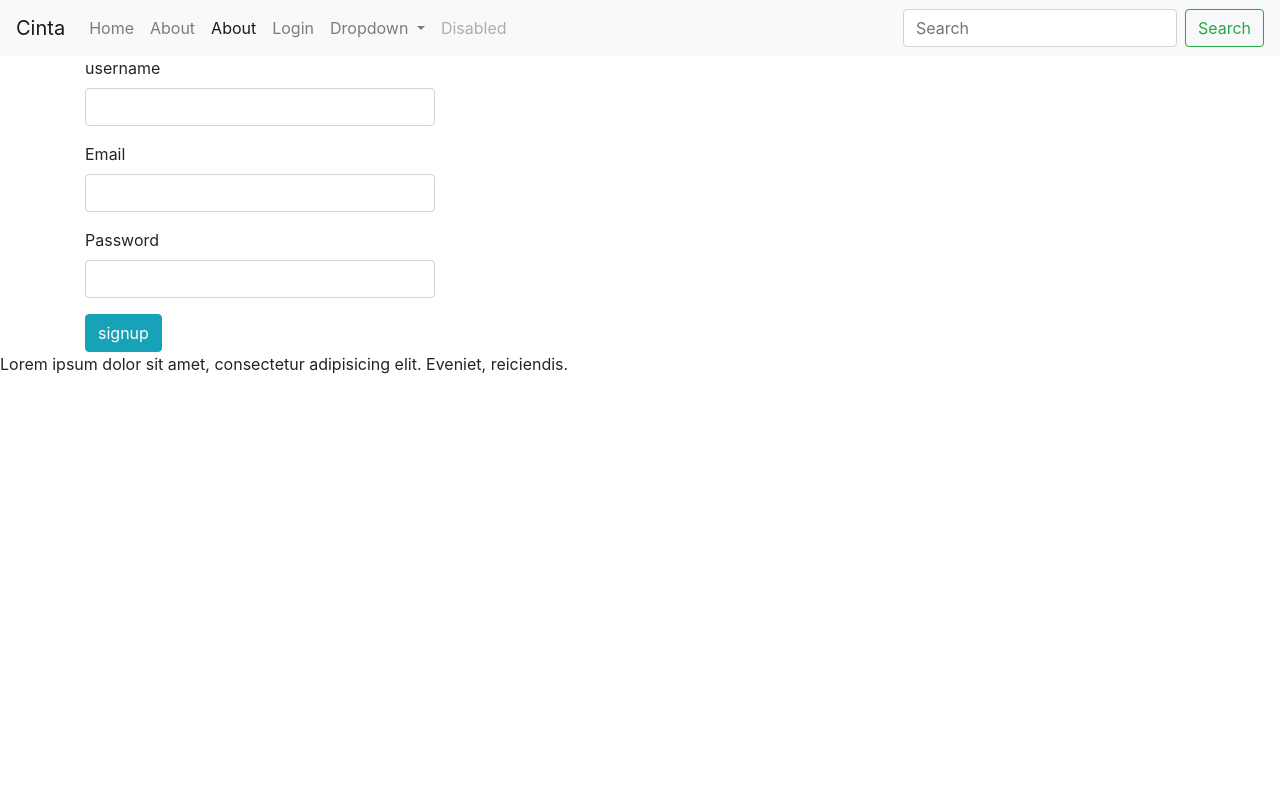
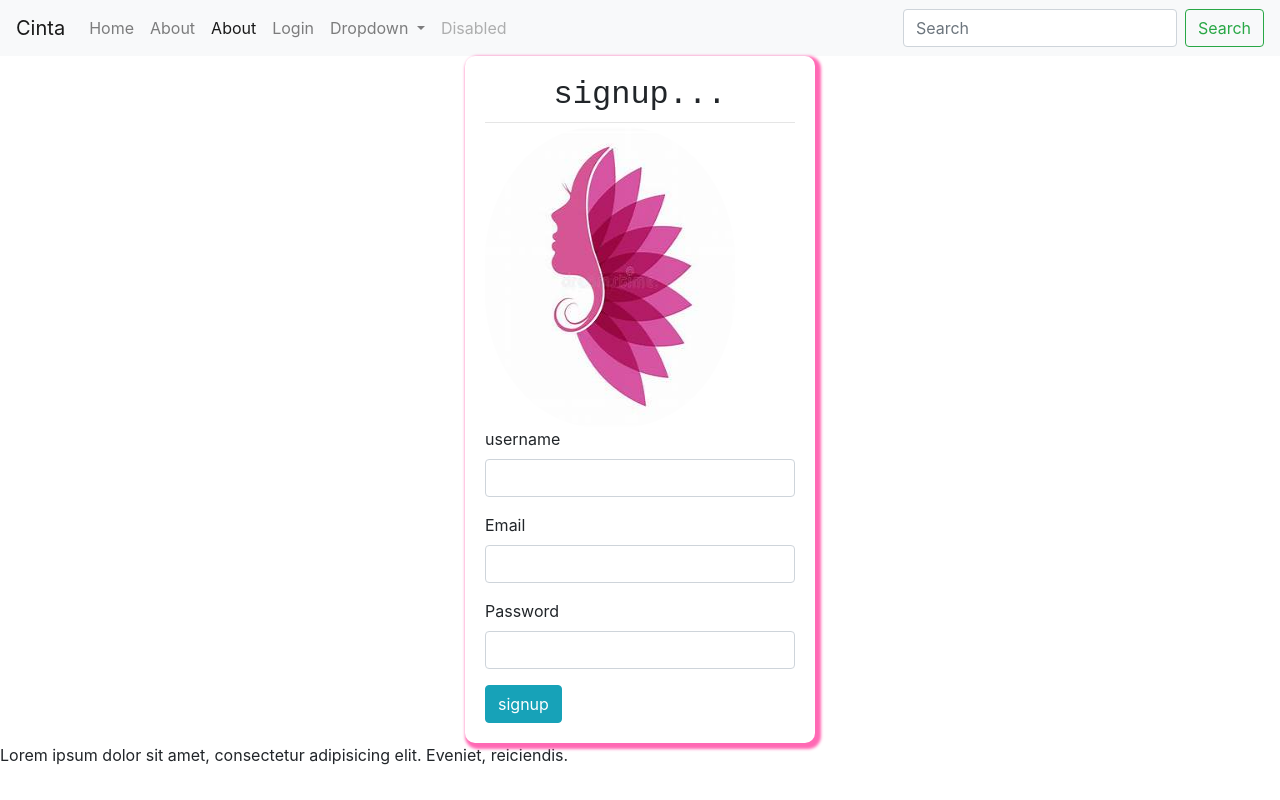
Before and after one commit to Kazenzi/My-first-project, a plain HTML site: page signup.html in a window 1280 px wide. Drawn offline with nearby package versions, Linux system fonts and the light colour scheme.

Commit message:
styled my signup form

```diff
--- a/Css/main.css
+++ b/Css/main.css
@@ -38,3 +38,25 @@
     height: 80vh;
     padding-top: 100px;
 }
+/*styling the login and signup form*/
+.auth-signup{
+
+    padding: 20px;
+    border-radius: 10px;
+    box-shadow: 3px 3px 3px 3px hotpink;
+}
+.auth-signup img{
+
+    width: 250px;
+    height: 300px;
+    border-radius: 45%;
+
+}
+.auth-signup .content-title{
+    text-align: center;
+    font-family: monospace;
+}
+.auth-signup hr{
+    padding: 2px;
+    margin: 0;
+}
--- a/signup.html
+++ b/signup.html
@@ -57,8 +57,15 @@
 </nav>
 <div class="container">
     <div class="row">
+        <div class="col col-sm-4 col-md-4 col-lg-4 col-xl-4"></div>
         <div class="col col-sm-4 col-md-4 col-lg-4 col-xl-4">
             <form action="" method="post">
+                <fieldset class="auth-signup">
+                    <div class="auth-img">
+                        <h2 class="content-title">signup...</h2>
+                        <hr>
+                        <img src="images/icon.jpeg" alt="">
+                    </div>
                     <div class="form-group">
                         <label for="">username</label>
                         <input type="text" name="username" class="form-control">
@@ -72,8 +79,10 @@
                         <input type="Password" name="password" class="form-control">
                     </div>
                     <button class="btn btn-info">signup</button>
+                </fieldset>
             </form>
         </div>
+        <div class="col col-sm-4 col-md-4 col-lg-4 col-xl-4"></div>
 
     </div>
 
```
Also changed, not shown: images/icon.jpeg (added). Lines whose indentation alone changed are shown as unchanged.
